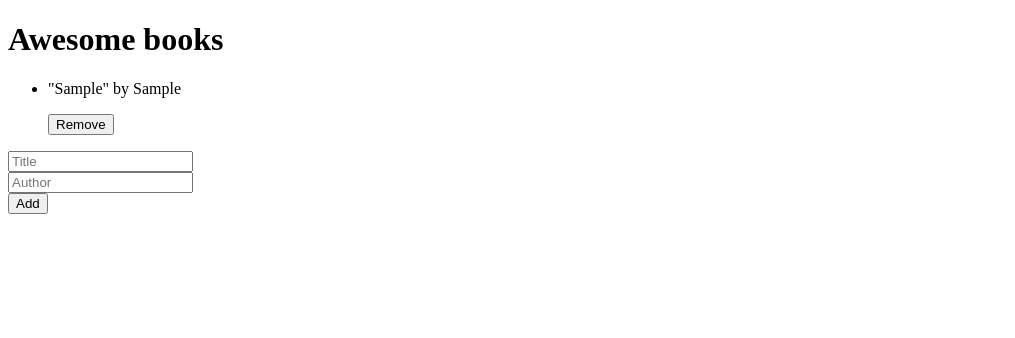
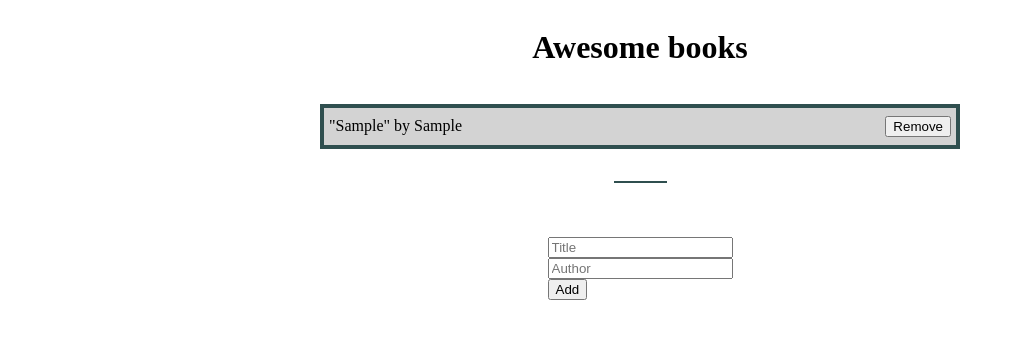
Before and after one commit to emiliazm/awesome-books, a website with bundled scripts: page index.html in a window 1280 px wide. Both pictures are taken after typing "Sample", "Sample" into the empty fields and a click on the button "Add". Shown: the whole page, without its empty margins (0-1015 px from the left). Built offline with nearby package versions, Linux system fonts and the light colour scheme.

Commit message:
Add css to format book list

```diff
--- a/index.html
+++ b/index.html
@@ -11,6 +11,7 @@
     <div class="container">
       <h1>Awesome books</h1>
       <ul class="book-list"></ul>
+      <div class="separator"></div>
       <form id="form">
         <input type="text" id="title" placeholder="Title" /><br />
         <input type="text" id="author" placeholder="Author" /><br />
--- a/styles.css
+++ b/styles.css
@@ -5,3 +5,42 @@ html {
 .hidden {
   display: none;
 }
+
+.container {
+  display: flex;
+  flex-direction: column;
+  align-items: center;
+}
+
+.book-list {
+  list-style-type: none;
+  width: 50%;
+  padding: 0;
+
+  border: 4px solid darkslategray;
+  /* text-decoration: none; */
+}
+
+.book {
+  display: flex;
+  flex-direction: row;
+  align-items: center;
+  justify-content: space-between;
+  gap: 20px;
+  padding: 8px 5px;
+
+}
+
+p {
+  margin: 0;
+}
+
+li { background: white; }
+li:nth-child(odd) { background: lightgray; }
+
+.separator {
+  width: 53px;
+  height: 16px;
+  border-bottom: darkslategray 2px solid;
+  margin-bottom: 54px;
+}
```
